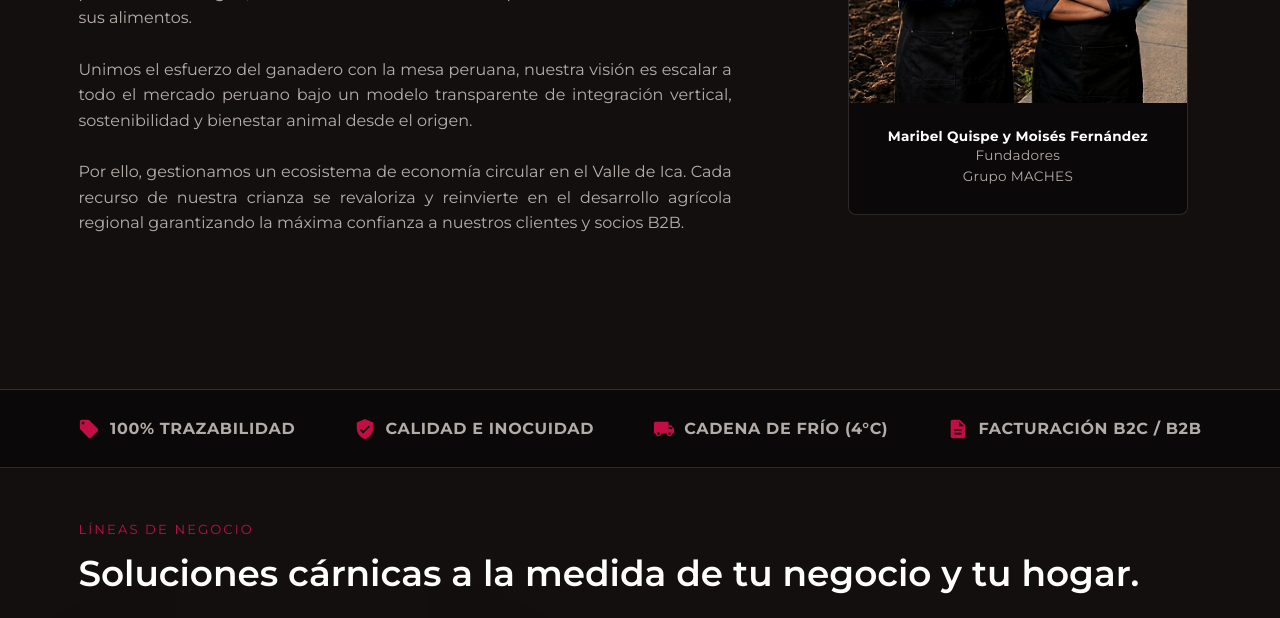
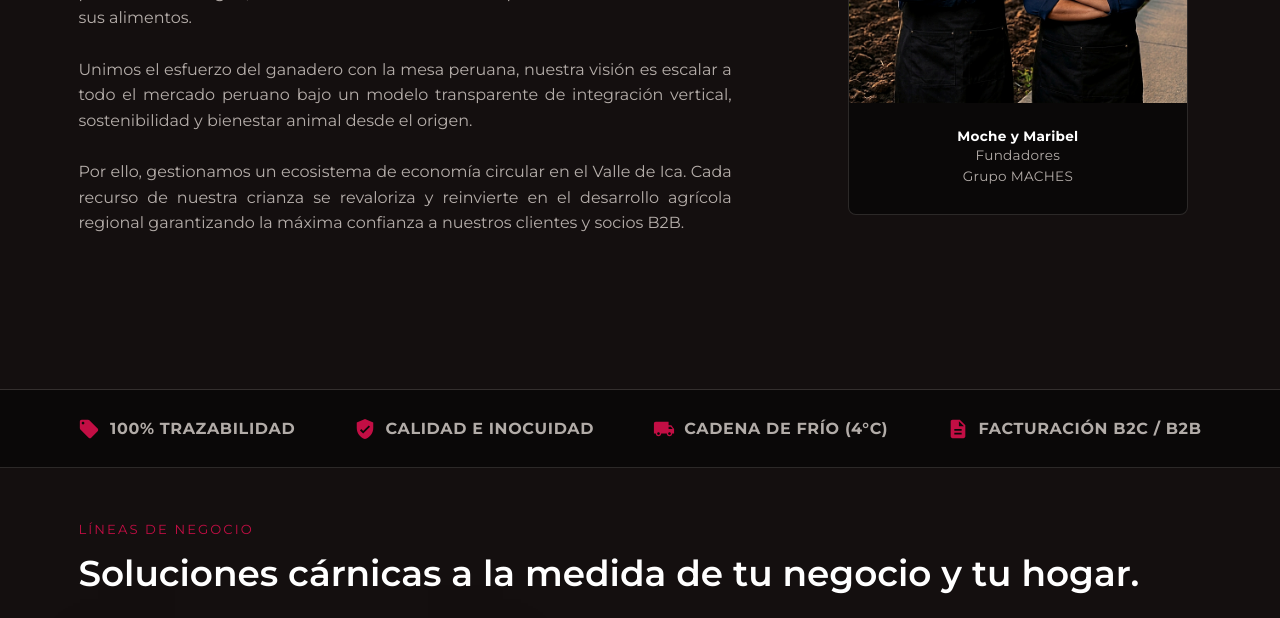
Before and after one commit to angelojr13/M-M, a plain HTML site: page docs/index.html in a window 1280 px wide. Shown: the part 1640-2258 px from the top of the page. Drawn offline with Linux system fonts and the light colour scheme.

Commit message:
Simplifica el pie de foto de los fundadores en Nuestro Origen
Muestra solo "Moche y Maribel" en vez de los nombres completos

```diff
--- a/docs/index.html
+++ b/docs/index.html
@@ -934,7 +934,7 @@
       <div class="origin-stat origin-stat-photo">
         <img src="assets/fundadores-origen.jpg" alt="Maribel Quispe y Moisés Fernández, fundadores de MACHES" loading="lazy">
         <span class="origin-stat-caption">
-          <strong>Maribel Quispe y Moisés Fernández</strong>
+          <strong>Moche y Maribel</strong>
           Fundadores<br>Grupo MACHES
         </span>
       </div>
```
Also changed, not shown: landing/index.html (+1 -1 lines).
